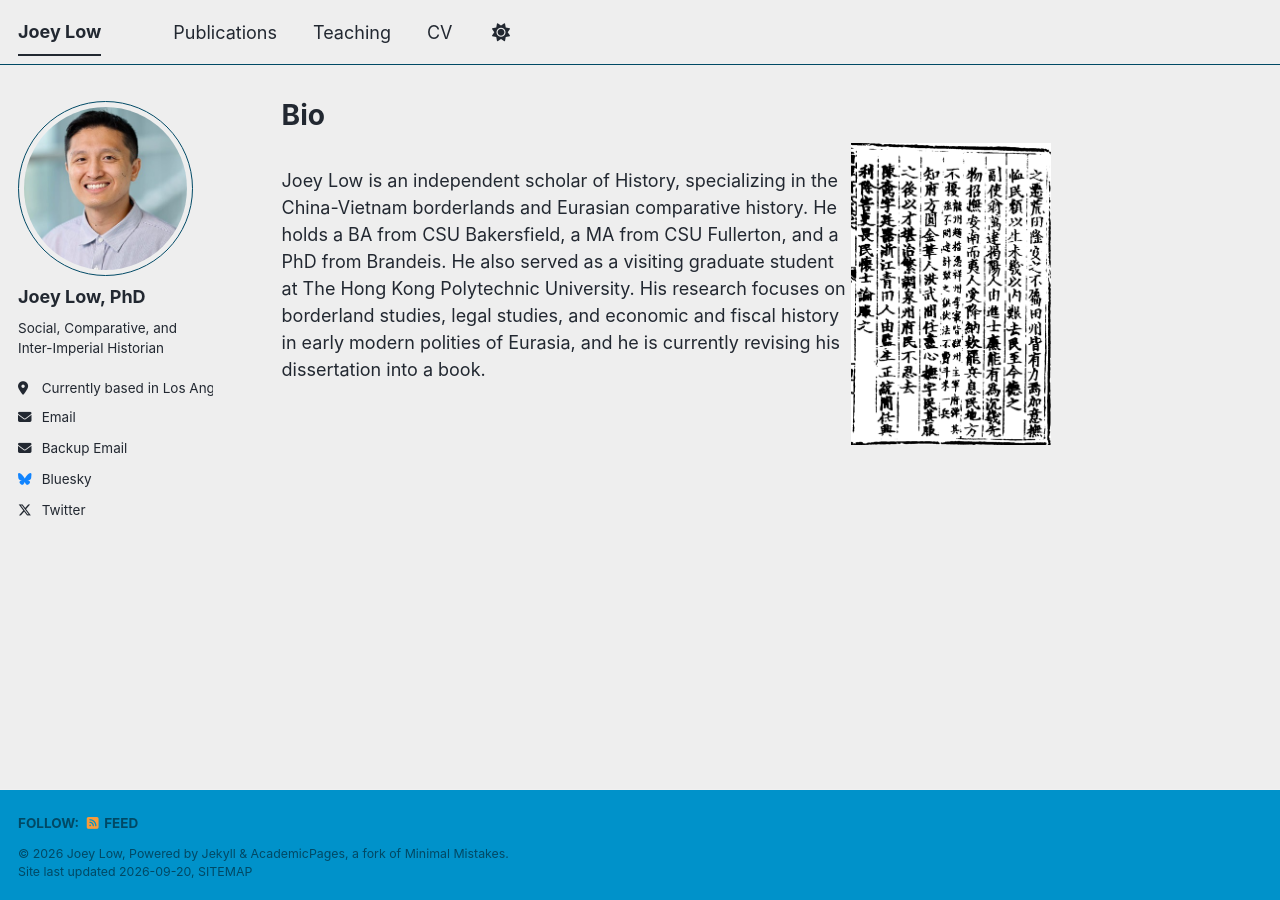
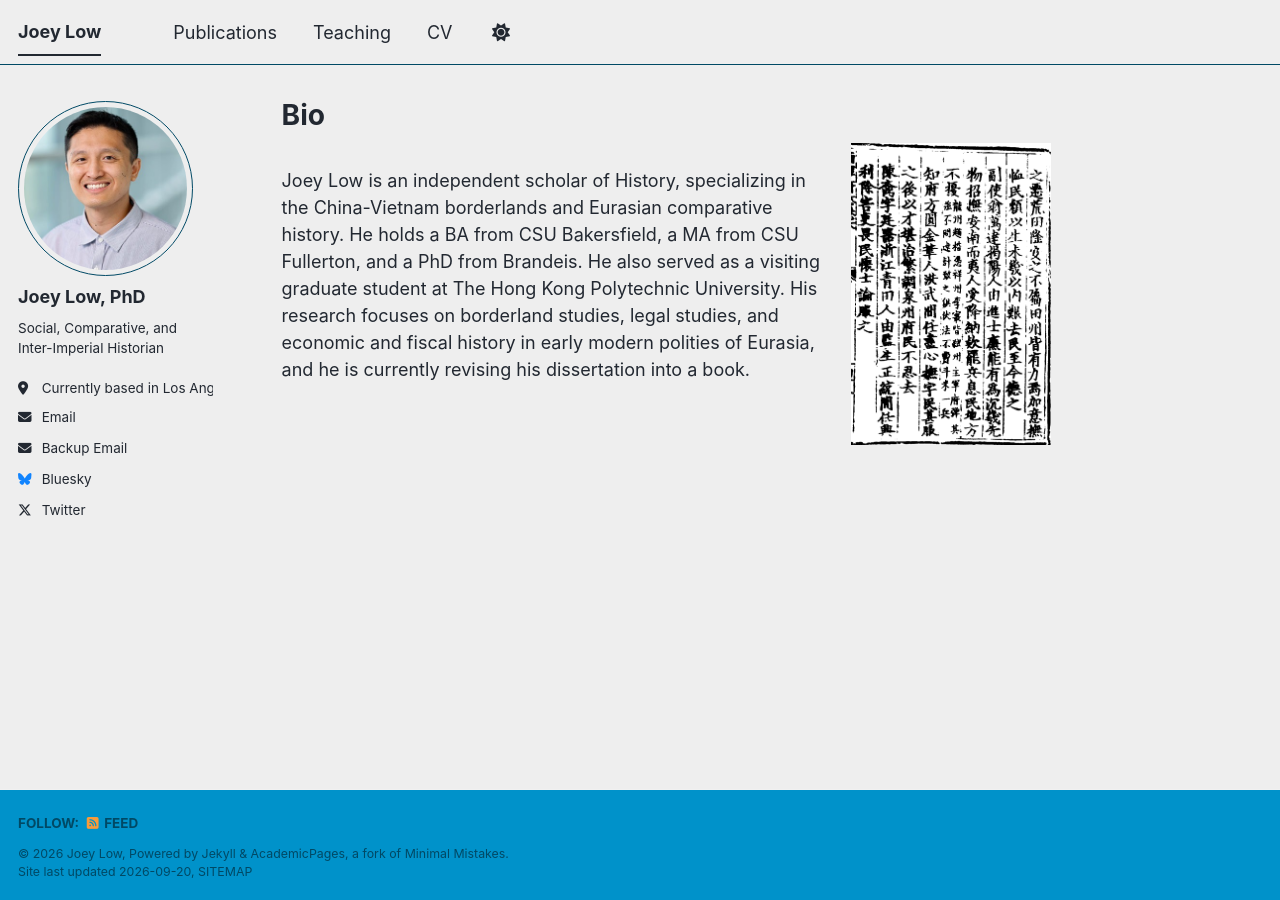
Before and after one commit to joeylow21/joeylow21.github.io, a Jekyll site: the page built from _pages/about.md, in a window 1280 px wide. Built offline with Jekyll 4.4.1, drawn with Linux system fonts in a browser that asks for light colours; a style sheet for code colours, icons or effects is not loaded.

Commit message:
Update about.md

```diff
--- a/_pages/about.md
+++ b/_pages/about.md
@@ -7,6 +7,6 @@ redirect_from:
   - /about.html
 ---
 
-<img align="right" width="200" height="400" src="/images/Zhao Kai img in JJNNFZ (1564) 2.png">
+<img align="right" width="200" height="400" src="/images/Zhao Kai img in JJNNFZ (1564) 2.png" style="margin-left: 20px; margin-bottom: 10px;">
 
 Joey Low is an independent scholar of History, specializing in the China-Vietnam borderlands and Eurasian comparative history. He holds a BA from CSU Bakersfield, a MA from CSU Fullerton, and a PhD from Brandeis. He also served as a visiting graduate student at The Hong Kong Polytechnic University. His research focuses  on borderland studies, legal studies, and economic and fiscal history in early modern polities of Eurasia, and he is currently revising his dissertation into a book.
```
